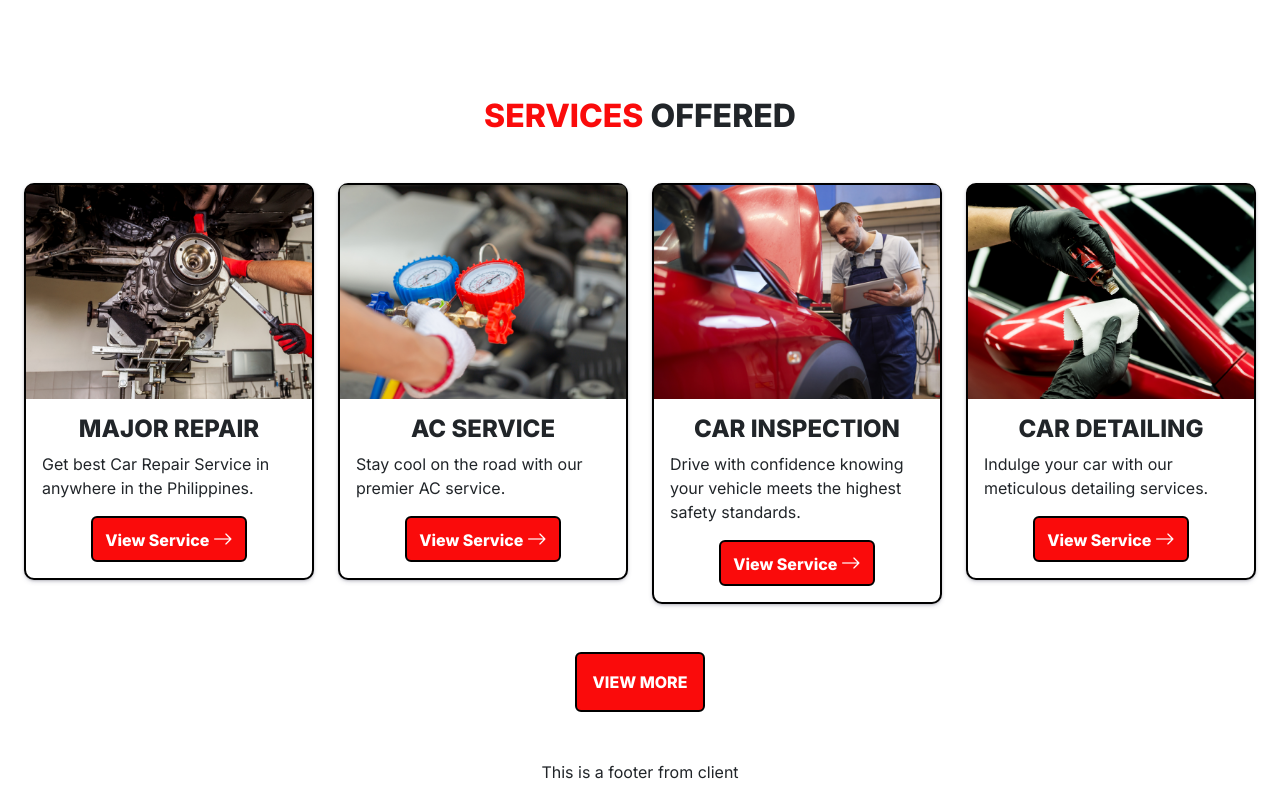
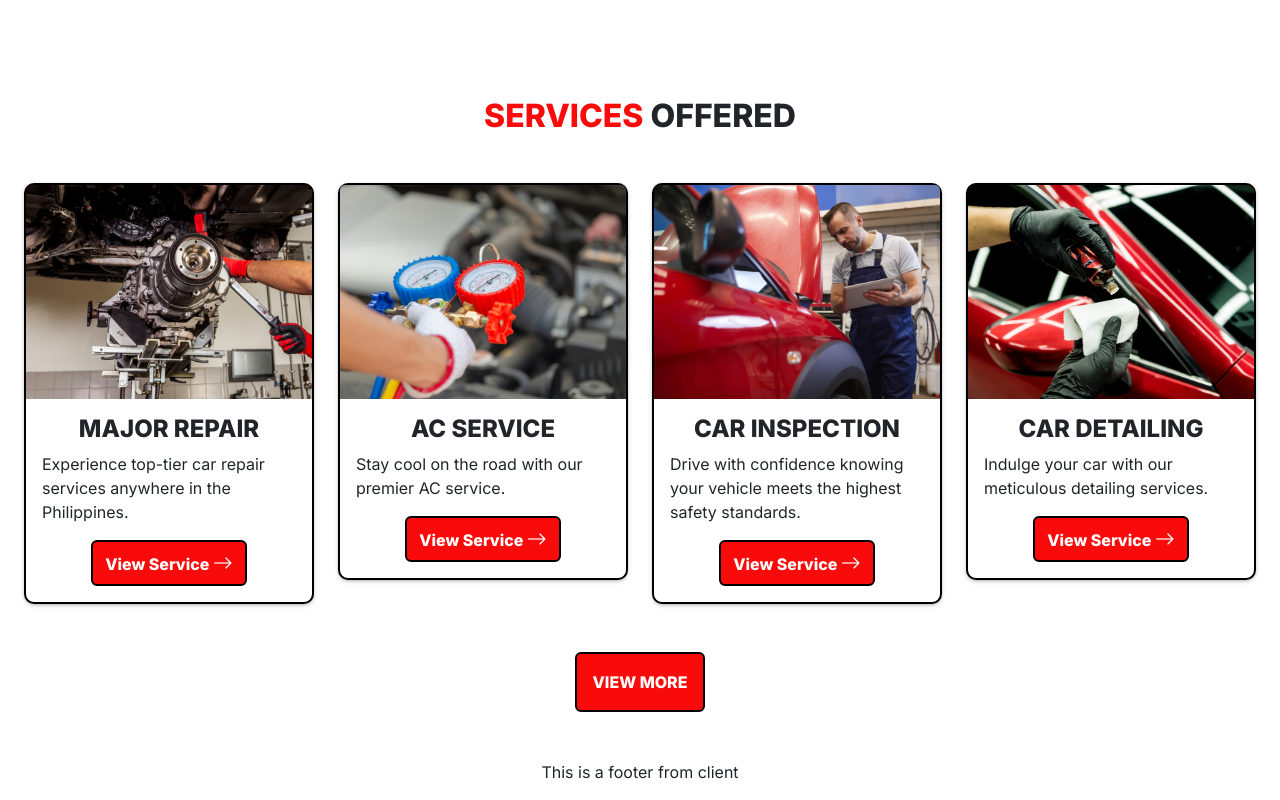
Before and after one commit to jaspherbagor/AutoConnect, a React (Create React App) app in the folder front-end/: page / in a window 1280 px wide. Shown: the part 687-1487 px from the top of the page. Built offline with nearby package versions, Linux system fonts and the light colour scheme.

Commit message:
updated the major repair card on the services offered section

```diff
--- a/front-end/src/components/pages/client/home.jsx
+++ b/front-end/src/components/pages/client/home.jsx
@@ -103,7 +103,7 @@ const Home = () => {
                             <img src="../images/car_repair.png" className="card-img-top img-fluid" alt="..."/>
                             <div className="card-body">
                                 <h4 className="card-head fw-bolder">MAJOR REPAIR</h4>
-                                <p className="card-text text-start">Get best Car Repair Service in anywhere in the Philippines.</p>
+                                <p className="card-text text-start">Experience top-tier car repair services anywhere in the Philippines.</p>
                                 <a href="">
                                     <button className="btn btn-danger fw-semibold view-service-btn">View Service <i className="bi bi-arrow-right fs-5"></i></button>
                                 </a>
```
